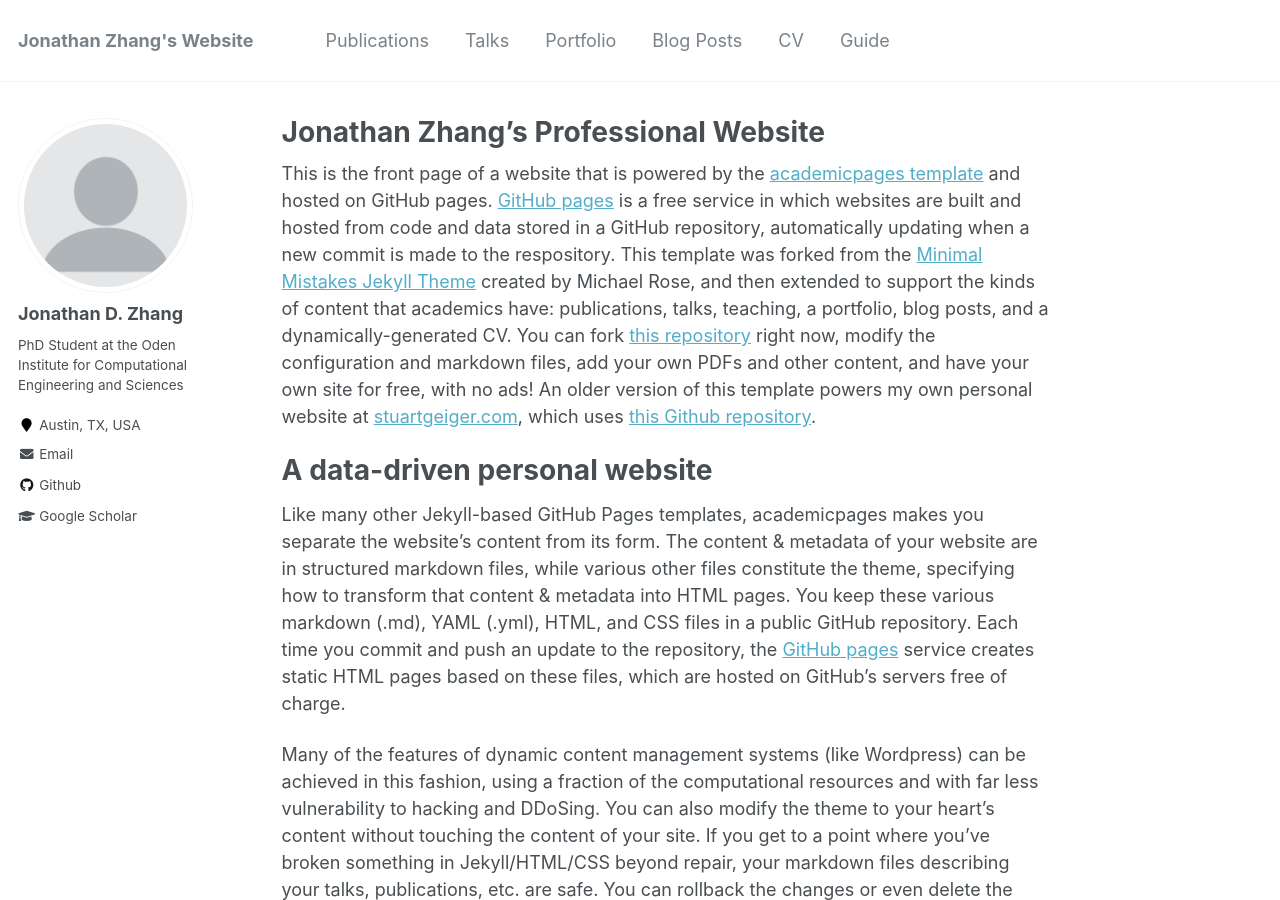
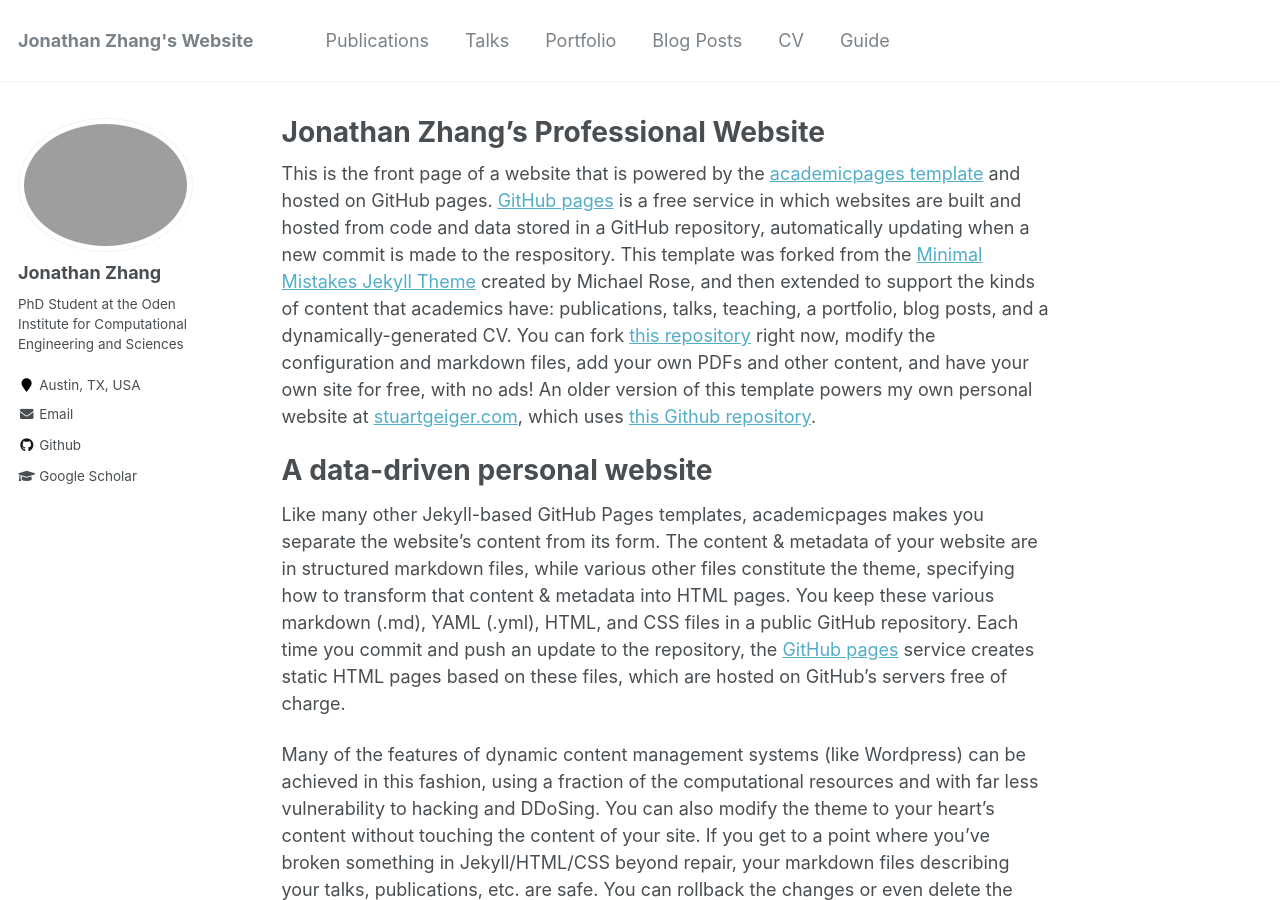
Before and after one commit to jdz357/jdz357.github.io, a Jekyll site: the page built from _pages/about.md, in a window 1280 px wide and 900 px high. Built offline with Jekyll 4.4.1, drawn with Linux system fonts in a browser that asks for light colours.

Commit message:
update profile picture

```diff
--- a/_config.yml
+++ b/_config.yml
@@ -80,8 +80,8 @@ analytics:
 
 # Site Author
 author:
-  name             : "Jonathan D. Zhang"
-  avatar           : "profile.png"
+  name             : "Jonathan Zhang"
+  avatar           : "profile.JPG"
   bio              : "PhD Student at the Oden Institute for Computational Engineering and Sciences"
   location         : "Austin, TX, USA"
   employer         :
```
Also changed, not shown: images/profile.png (deleted), 1 other file.
